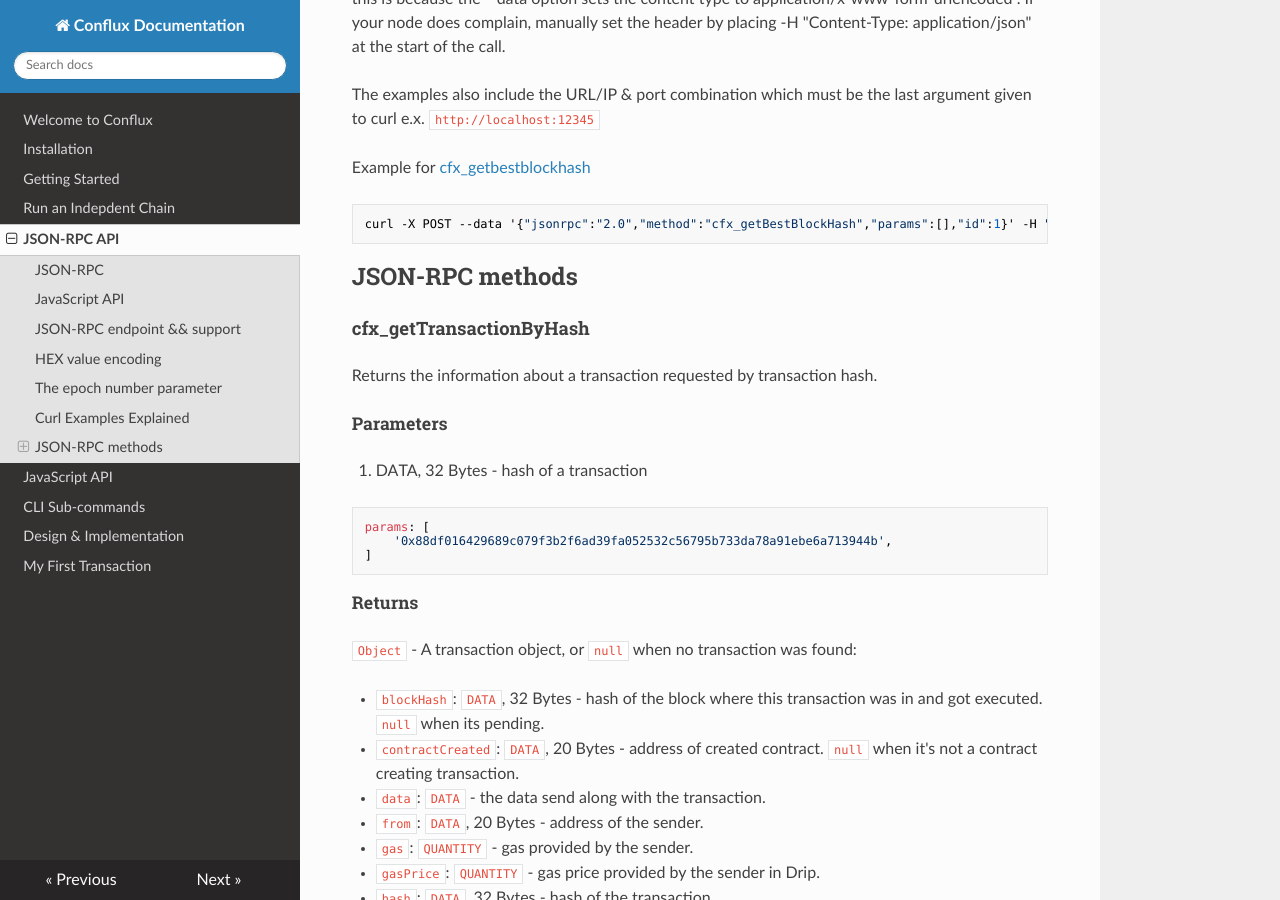
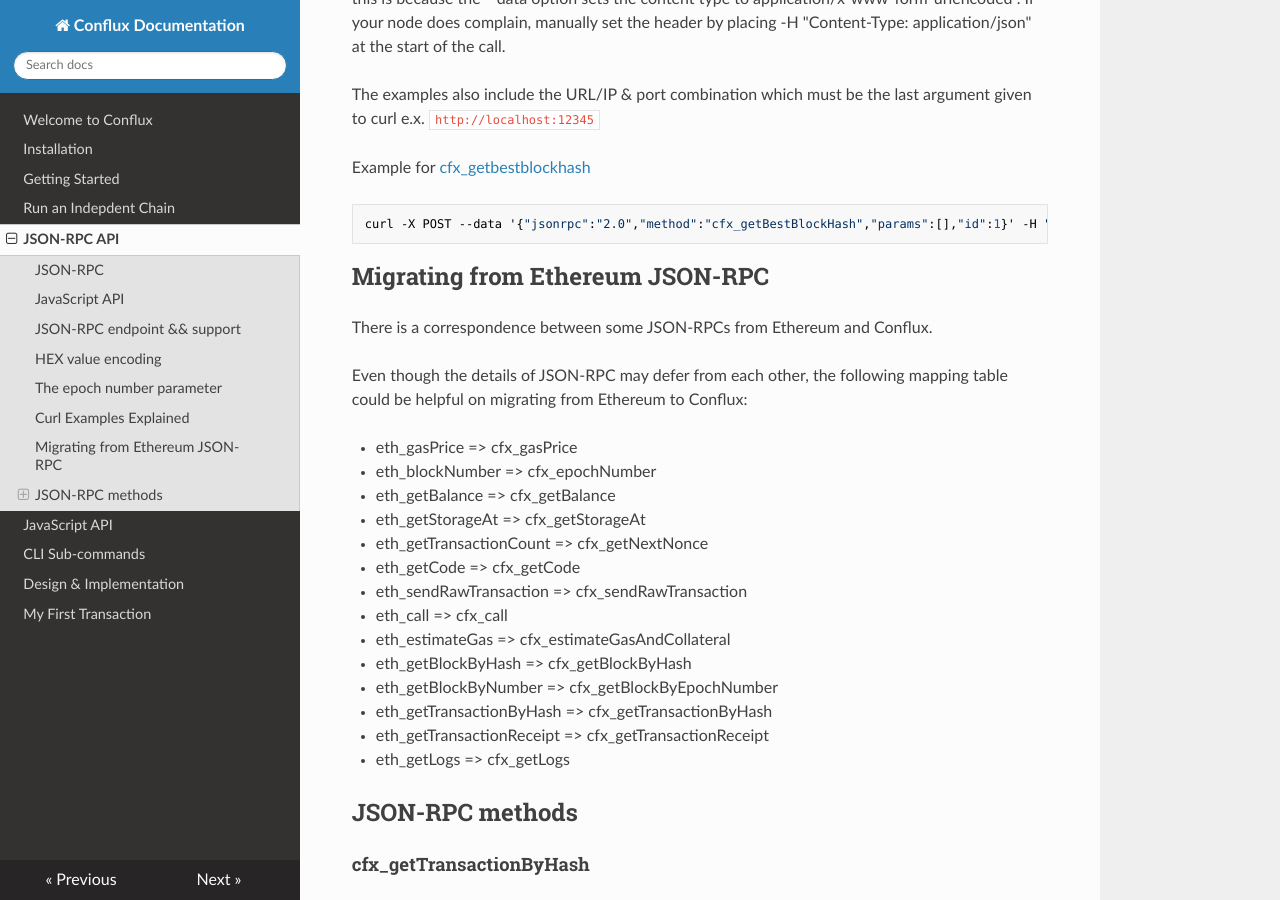
Before and after one commit to Conflux-Chain/conflux-doc, an MkDocs documentation site: the page built from docs/json-rpc.md, in a window 1280 px wide and 900 px high, scrolled down 2218 px. Built offline with MkDocs 1.6.1, drawn with Linux system fonts in a browser that asks for light colours; nearby versions of some CDN libraries.

Commit message:
fix json-rpc

````diff
--- a/docs/json-rpc.md
+++ b/docs/json-rpc.md
@@ -72,6 +72,26 @@
 ```
 curl -X POST --data '{"jsonrpc":"2.0","method":"cfx_getBestBlockHash","params":[],"id":1}' -H "Content-Type: application/json" http://localhost:12345
 ```
+
+## Migrating from Ethereum JSON-RPC
+There is a correspondence between some JSON-RPCs from Ethereum and Conflux.
+
+Even though the details of JSON-RPC may defer from each other, the following mapping table could be helpful on migrating from Ethereum to Conflux:
+
+* eth_gasPrice => cfx_gasPrice
+* eth_blockNumber => cfx_epochNumber
+* eth_getBalance => cfx_getBalance
+* eth_getStorageAt => cfx_getStorageAt
+* eth_getTransactionCount => cfx_getNextNonce
+* eth_getCode => cfx_getCode
+* eth_sendRawTransaction => cfx_sendRawTransaction
+* eth_call => cfx_call
+* eth_estimateGas => cfx_estimateGasAndCollateral
+* eth_getBlockByHash => cfx_getBlockByHash
+* eth_getBlockByNumber => cfx_getBlockByEpochNumber
+* eth_getTransactionByHash => cfx_getTransactionByHash
+* eth_getTransactionReceipt => cfx_getTransactionReceipt
+* eth_getLogs => cfx_getLogs
 
 ## JSON-RPC methods
 #### cfx_getTransactionByHash
````
